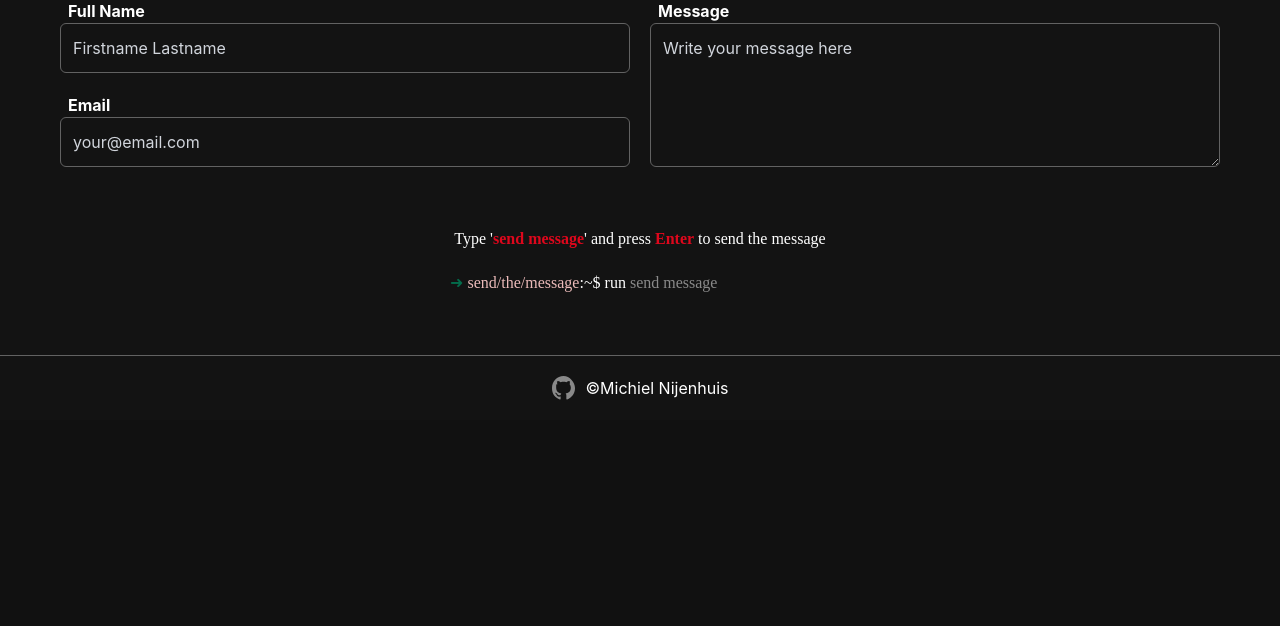
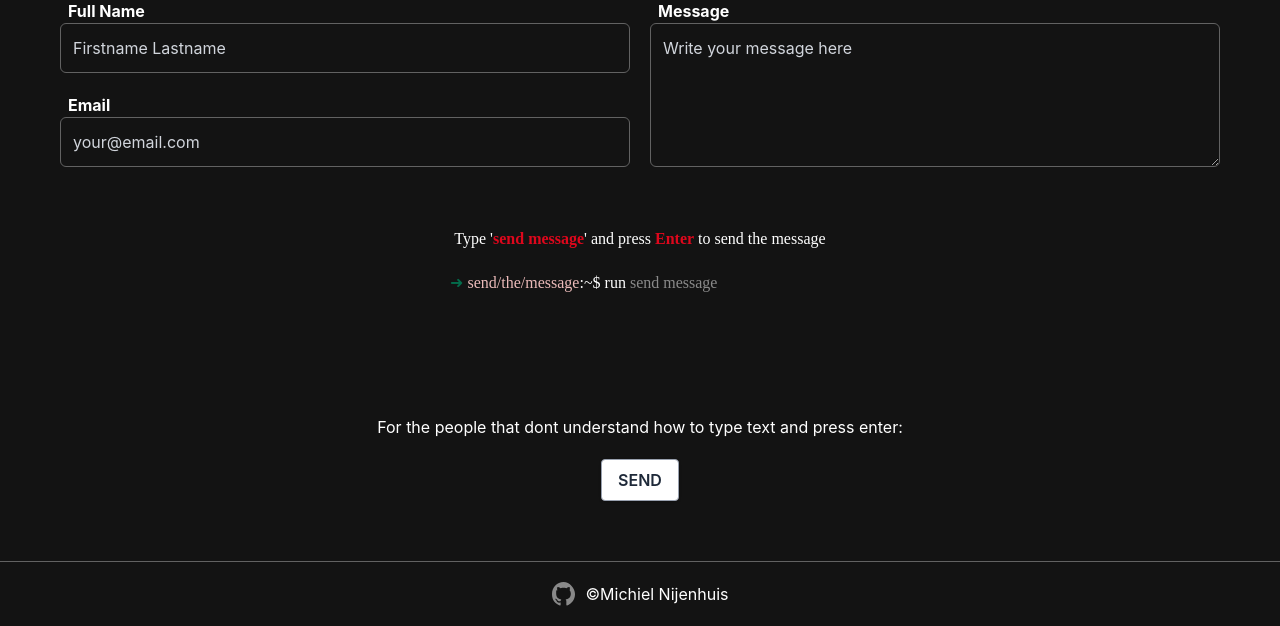
Before and after one commit to punthenk/portfolio_website, a PHP site: page / in a window 1280 px wide. Shown: the part 1346-1972 px from the top of the page. Before the commit the page ends 1746 px from the top, so only its background shows below. Run offline with PHP 8.4, Linux system fonts and the light colour scheme; style sheets or scripts are compiled from the project's sources; some web fonts are replaced.

Commit message:
Added a button for sending message

```diff
--- a/css/output.css
+++ b/css/output.css
@@ -282,6 +282,15 @@
   }
   .mt-5 {
     margin-top: calc(var(--spacing) * 5);
+  }
+  .mt-10 {
+    margin-top: calc(var(--spacing) * 10);
+  }
+  .mt-30 {
+    margin-top: calc(var(--spacing) * 30);
+  }
+  .mt-50 {
+    margin-top: calc(var(--spacing) * 50);
   }
   .mr-3 {
     margin-right: calc(var(--spacing) * 3);
--- a/index.php
+++ b/index.php
@@ -79,6 +79,11 @@ include_once(__DIR__."/template/head.inc.php");
                     <p id="approved" class="hidden font-bold text-green-500">Yes! Thank you! The message has been send</p>
                 </div>
             </div>
+            <div class="w-full flex flex-col items-center justify-center">
+                <p class="mt-30">For the people that dont understand how to type text and press enter:</p>
+                <button type="submit" class="bg-white hover:bg-gray-100 hover:cursor-pointer text-gray-800 font-semibold py-2 px-4 mt-5 border border-gray-400 rounded shadow">SEND</button>
+            </div>
+
         </form>
 
         <!-- This is for the phone display -->
```
